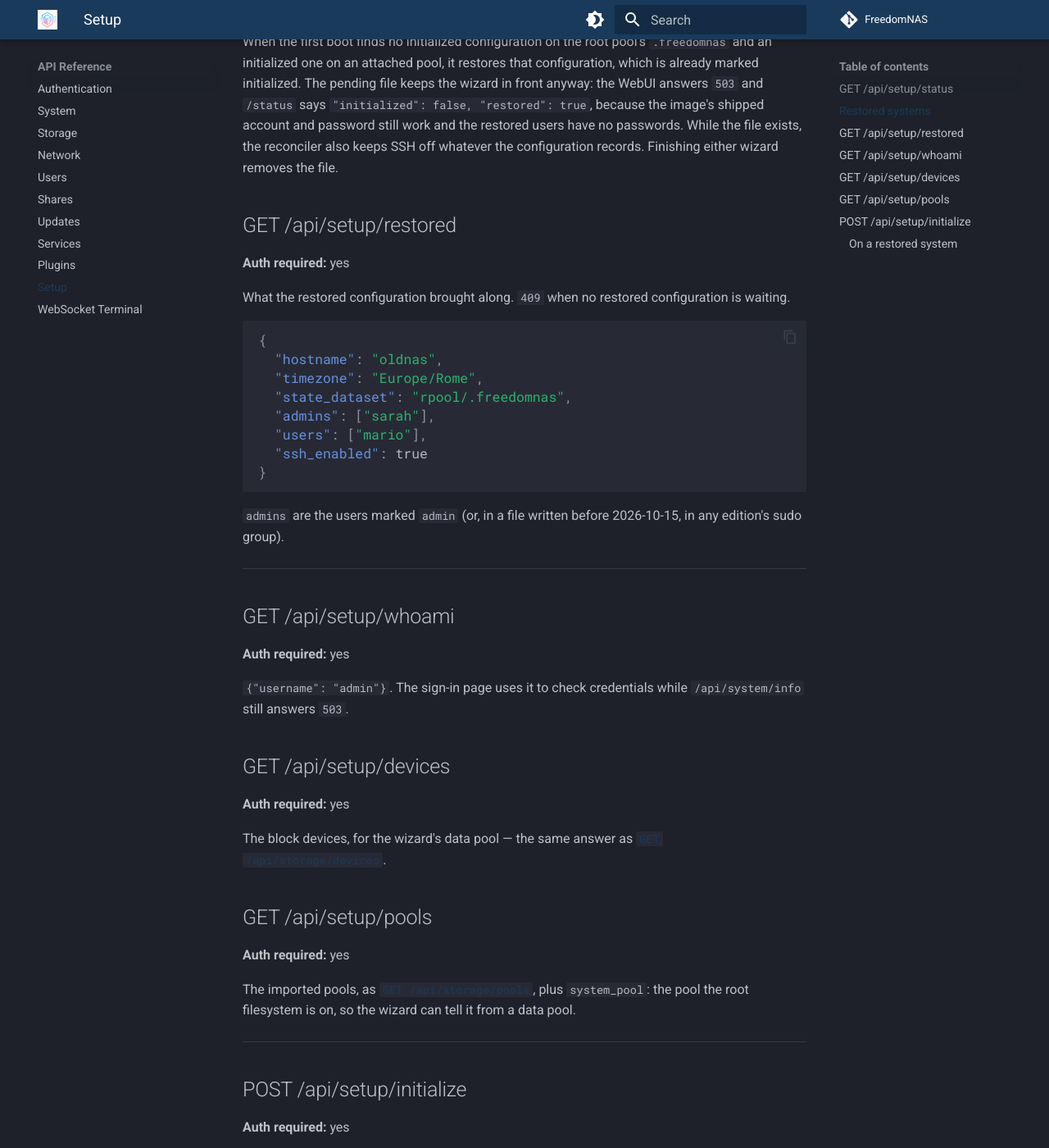
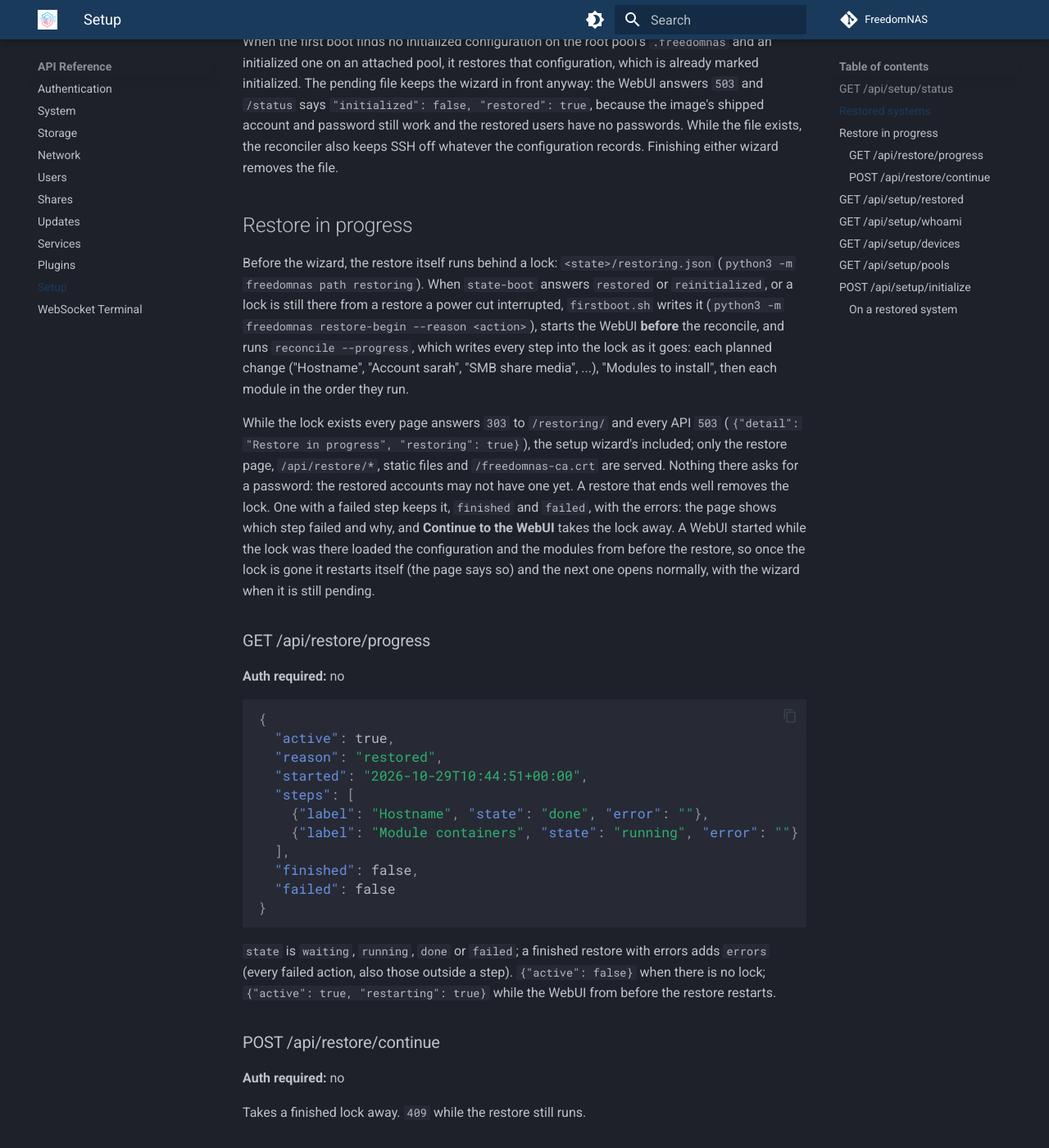
Before and after one commit to FreedomNAS/freedomnas-docs, an MkDocs documentation site: the page built from docs/api/setup.md, in a window 1280 px wide and 1400 px high, scrolled down 964 px. Shown: the whole window at 82% size. Built offline with MkDocs 1.6.1 and Material for MkDocs 9.7.7, drawn with Linux system fonts in a browser that asks for light colours.

Commit message:
Document the restore page

````diff
--- a/docs/api/setup.md
+++ b/docs/api/setup.md
@@ -43,6 +43,59 @@ pending file keeps the wizard in front anyway: the WebUI answers `503` and
 shipped account and password still work and the restored users have no
 passwords. While the file exists, the reconciler also keeps SSH off whatever
 the configuration records. Finishing either wizard removes the file.
+
+## Restore in progress
+
+Before the wizard, the restore itself runs behind a lock:
+`<state>/restoring.json` (`python3 -m freedomnas path restoring`). When
+`state-boot` answers `restored` or `reinitialized`, or a lock is still there
+from a restore a power cut interrupted, `firstboot.sh` writes it
+(`python3 -m freedomnas restore-begin --reason <action>`), starts the WebUI
+**before** the reconcile, and runs `reconcile --progress`, which writes every
+step into the lock as it goes: each planned change ("Hostname", "Account
+sarah", "SMB share media", ...), "Modules to install", then each module in
+the order they run.
+
+While the lock exists every page answers `303` to `/restoring/` and every
+API `503` (`{"detail": "Restore in progress", "restoring": true}`), the
+setup wizard's included; only the restore page, `/api/restore/*`, static
+files and `/freedomnas-ca.crt` are served. Nothing there asks for a
+password: the restored accounts may not have one yet. A restore that ends
+well removes the lock. One with a failed step keeps it, `finished` and
+`failed`, with the errors: the page shows which step failed and why, and
+**Continue to the WebUI** takes the lock away. A WebUI started while the
+lock was there loaded the configuration and the modules from before the
+restore, so once the lock is gone it restarts itself (the page says so) and
+the next one opens normally, with the wizard when it is still pending.
+
+### GET /api/restore/progress
+
+**Auth required:** no
+
+```json
+{
+  "active": true,
+  "reason": "restored",
+  "started": "2026-10-29T10:44:51+00:00",
+  "steps": [
+    {"label": "Hostname", "state": "done", "error": ""},
+    {"label": "Module containers", "state": "running", "error": ""}
+  ],
+  "finished": false,
+  "failed": false
+}
+```
+
+`state` is `waiting`, `running`, `done` or `failed`; a finished restore with
+errors adds `errors` (every failed action, also those outside a step).
+`{"active": false}` when there is no lock; `{"active": true, "restarting":
+true}` while the WebUI from before the restore restarts.
+
+### POST /api/restore/continue
+
+**Auth required:** no
+
+Takes a finished lock away. `409` while the restore still runs.
 
 ## GET /api/setup/restored
 
````
Also changed, not shown: docs/developer/installer.md (+5 -1 lines).
